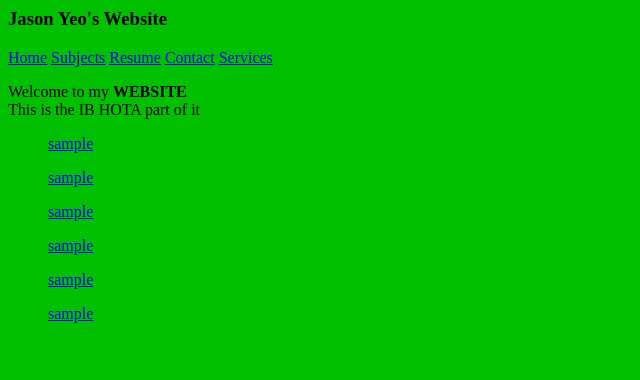
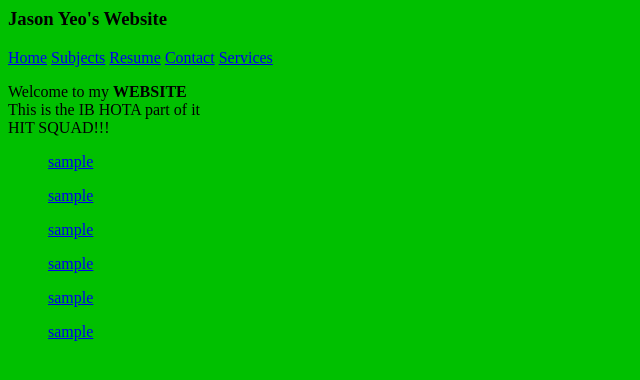
Before and after one commit to 18yeo/18yeo.github.io, a plain HTML site: page ibhota.html in a window 1280 px wide. Shown: the whole page, without its empty margins (0-640 px from the left). Drawn offline with Linux system fonts and the light colour scheme.

Commit message:
hit squad!!!

```diff
--- a/ibhota.html
+++ b/ibhota.html
@@ -13,7 +13,7 @@
     <a href="#" class="cinco">Services</a>
        </nav>
 
-    <p>Welcome to my <b>WEBSITE</b></br>This is the IB HOTA part of it</p>
+	  <p>Welcome to my <b>WEBSITE</b></br>This is the IB HOTA part of it</br>HIT SQUAD!!!</p>
 
 	<ol><a href="#">sample<a></ol>
 	<ol><a href="#">sample<a></ol>
```
